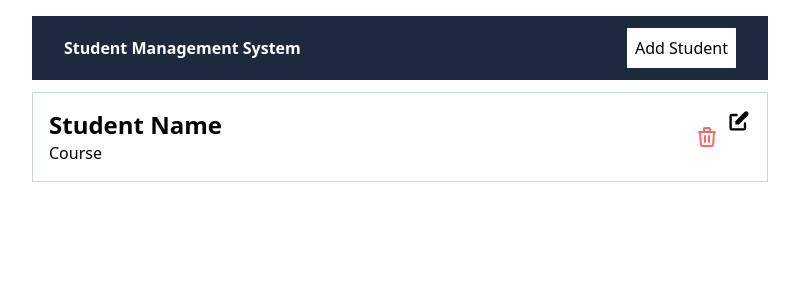
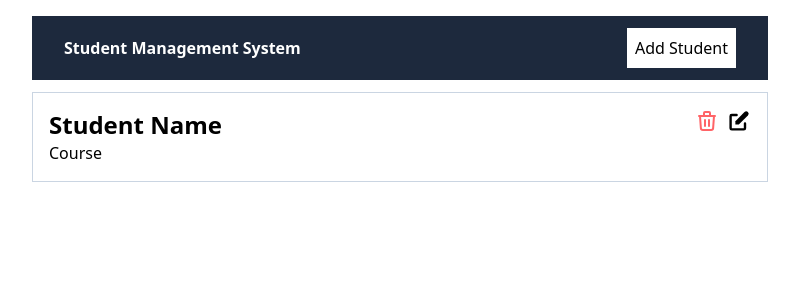
Before and after one commit to blackST4Rez/Student-Management-System, a Next.js app: page / in a window 1280 px wide. Shown: the top 300 px of the page, without its empty margins (240-1039 px from the left). Built offline with nearby package versions, Linux system fonts and the light colour scheme.

Commit message:
Delete and update buttons are aligned correctly

```diff
--- a/components/TopicsList.jsx
+++ b/components/TopicsList.jsx
@@ -5,7 +5,7 @@ import {HiPencilAlt} from "react-icons/hi"
 export default function TopicsList() {
   return (
     <>
-    <div className="p-4 border border-slate-300 my-3 flex justify-between gap-5 item-start" >
+    <div className="p-4 border border-slate-300 my-3 flex justify-between gap-5 items-start" >
         <div>
             <h2 className="font-bold text-2xl">Student Name</h2>
             <div>Course</div>
```
